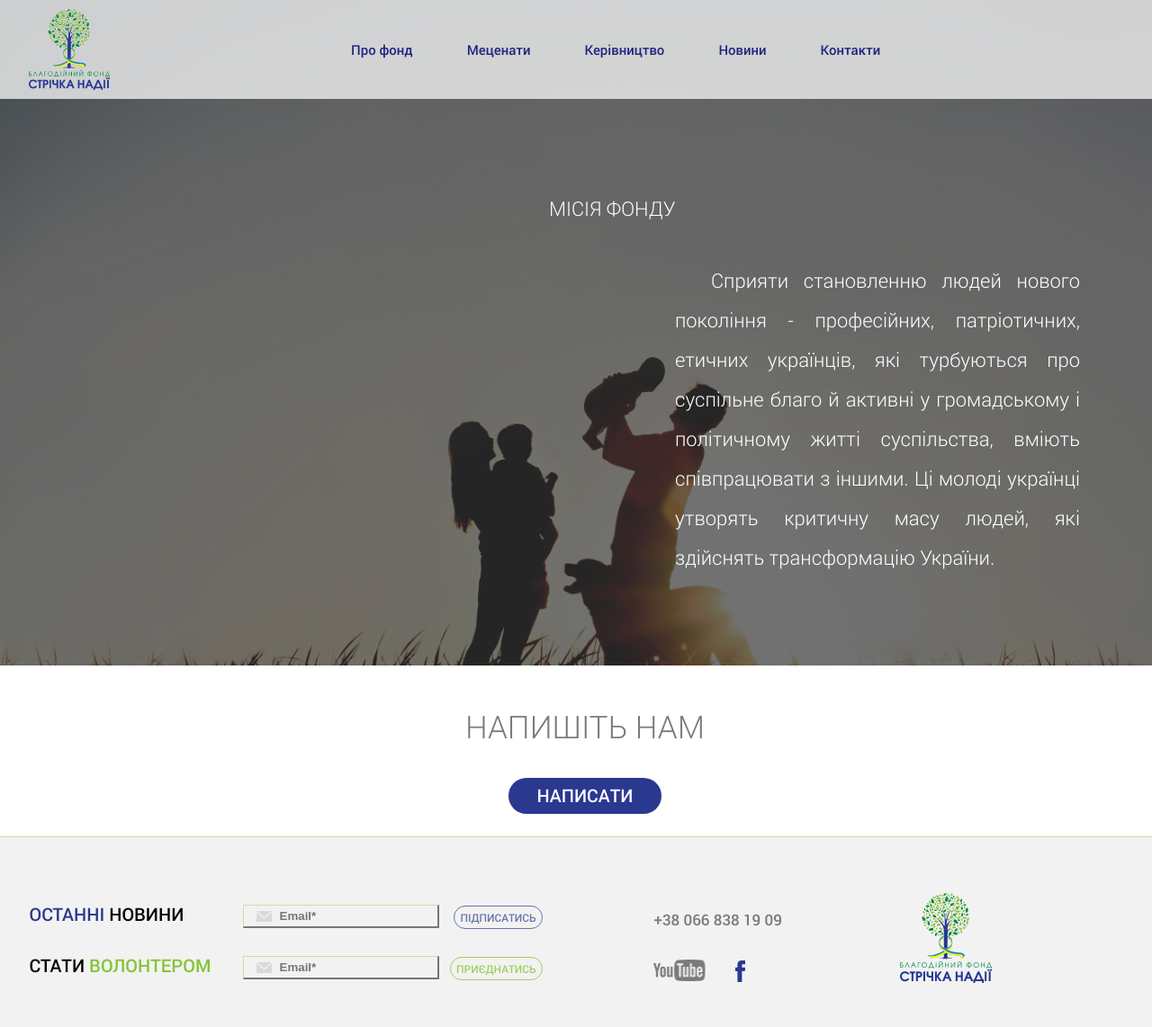
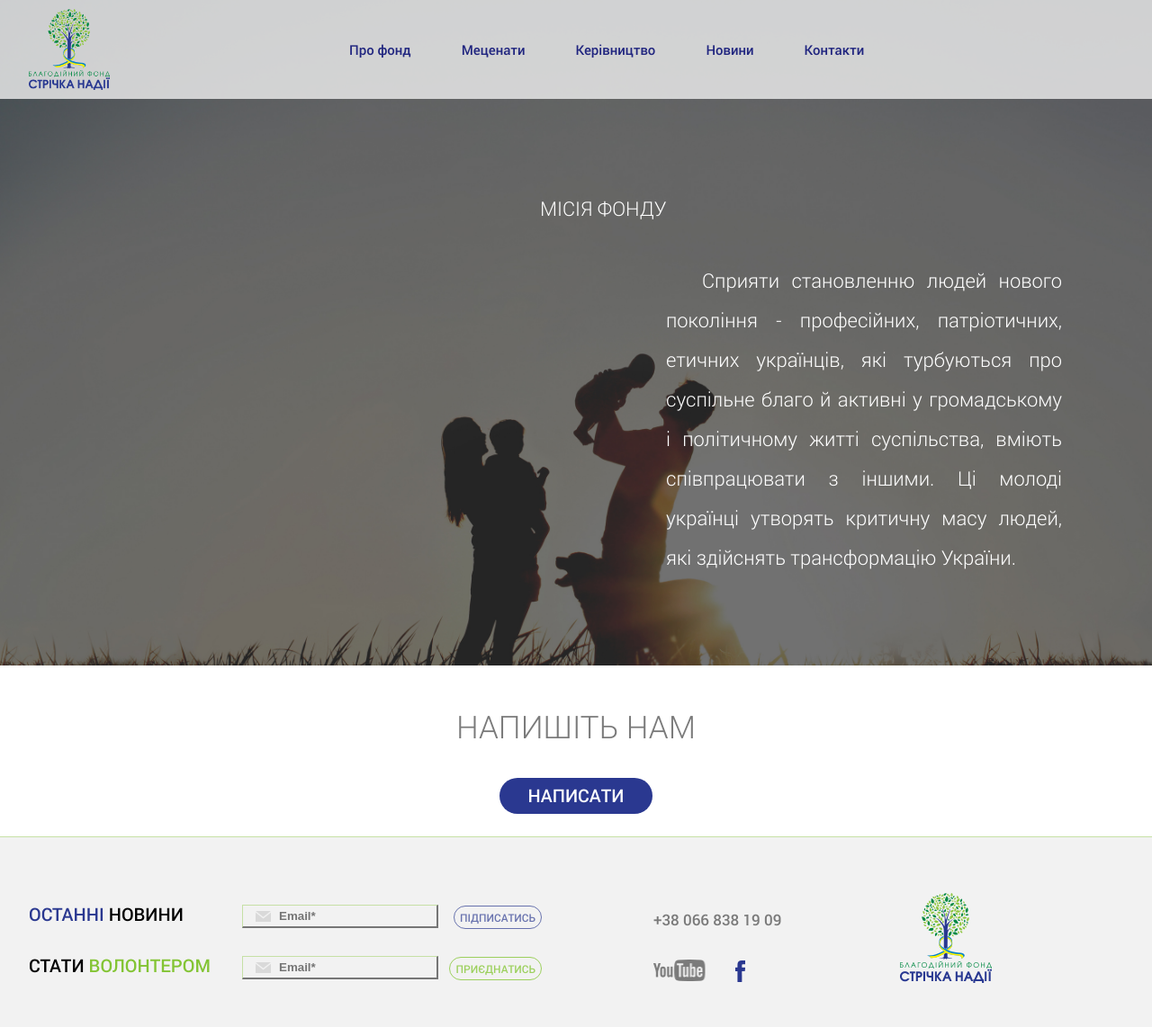
Before and after one commit to ivanivan911/fond, a PHP site: page /about-mission.php in a window 1280 px wide. Shown: the whole page at 90% size. Run offline with PHP 8.4, Linux system fonts and the light colour scheme.

Commit message:
афаф

```diff
--- a/css/main.css
+++ b/css/main.css
@@ -47,7 +47,8 @@ article, aside, details, figcaption, figure, footer, header, hgroup, menu, nav,
 }
 
 body {
-    min-width:1300px;
+    max-width:1300px;
+    min-width: 800px;
     margin: 0 auto;
     position: relative;
 }
@@ -91,7 +92,7 @@ header {
 .header-nav-link{
     display: inline-block;
     text-decoration: none;
-    padding: 48px 30px 48px;
+    padding: 48px 28px 48px;
     color: #20257f;
     background-size: 100% 200%;
     background-image: linear-gradient(to bottom, transparent 50%, #20257f 50%);
@@ -139,7 +140,7 @@ header {
 }
 
 .scroll-header-nav-list-item {
-    padding: 48px 30px 48px;
+    padding: 48px 28px 48px;
 }
 
 
@@ -170,9 +171,6 @@ header {
     margin-top: 80px;
     text-align: center;
 }
-
-
-
 
 .slider-content{
     position: absolute;
@@ -531,7 +529,8 @@ b {
 }
 
 .box {
-    height: 338px;
+    height: 0;
+    padding-bottom: 25%;
     width: 25%;
     float: left;
     margin: 20px 0;
@@ -541,6 +540,13 @@ b {
     box-sizing: border-box;
     -moz-box-sizing: border-box;
     -webkit-box-sizing: border-box;
+    transition: 0.5s;
+}
+
+.box:hover {
+    -webkit-box-shadow: inset 0px 0px 57px 2px rgba(0,0,0,0.75);
+    -moz-box-shadow: inset 0px 0px 57px 2px rgba(0,0,0,0.75);
+    box-shadow: inset 0px 0px 57px 2px rgba(0,0,0,0.75);
 }
 
 .box:first-child {
@@ -549,11 +555,6 @@ b {
 
 .box span {
     color: #000;
-}
-
-.box:hover {
-    background: url('../img/box-hover.jpg') top center no-repeat;
-    /*background-size: cover;*/
 }
 
 .box-header {
@@ -574,10 +575,6 @@ b {
     width: 100%;
     height: 50px;
     display: none;
-}
-
-.box:hover .programs-box {
-    display: block;
 }
 
 .feedback-header {
```
